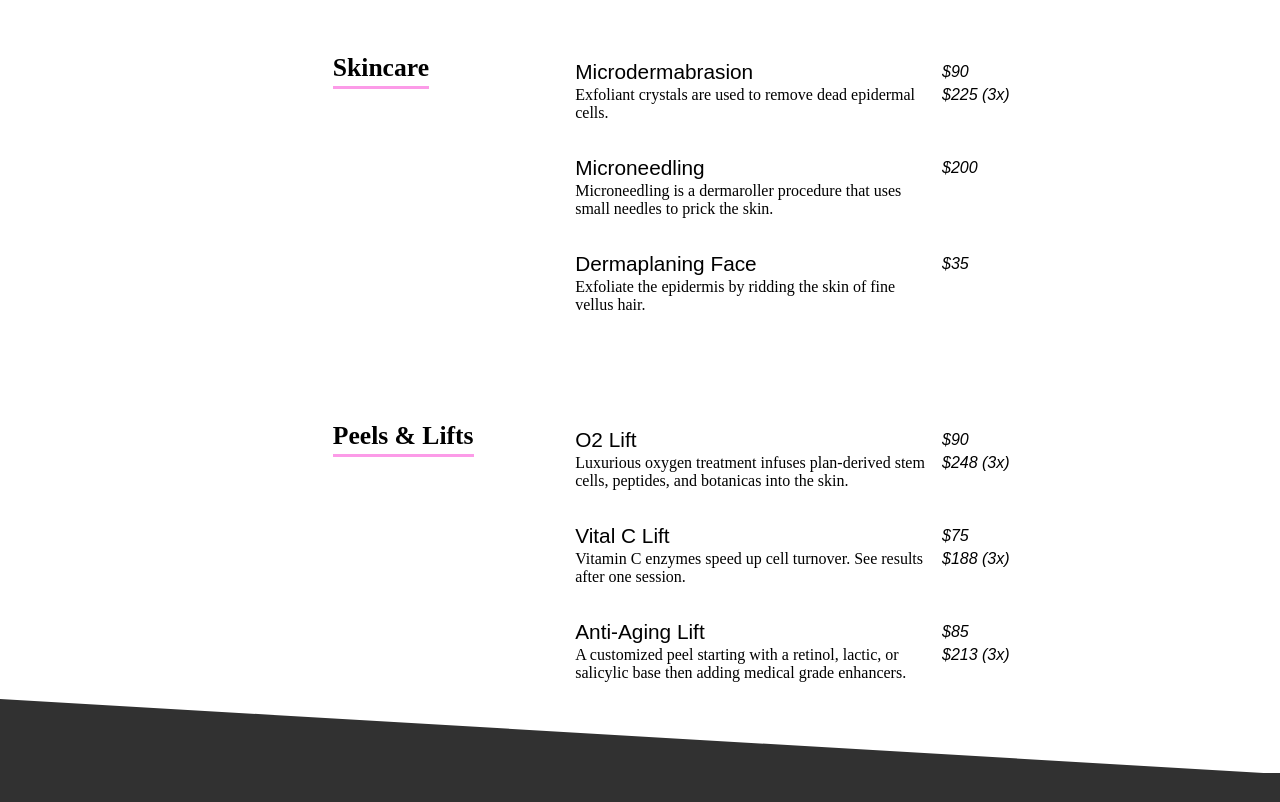
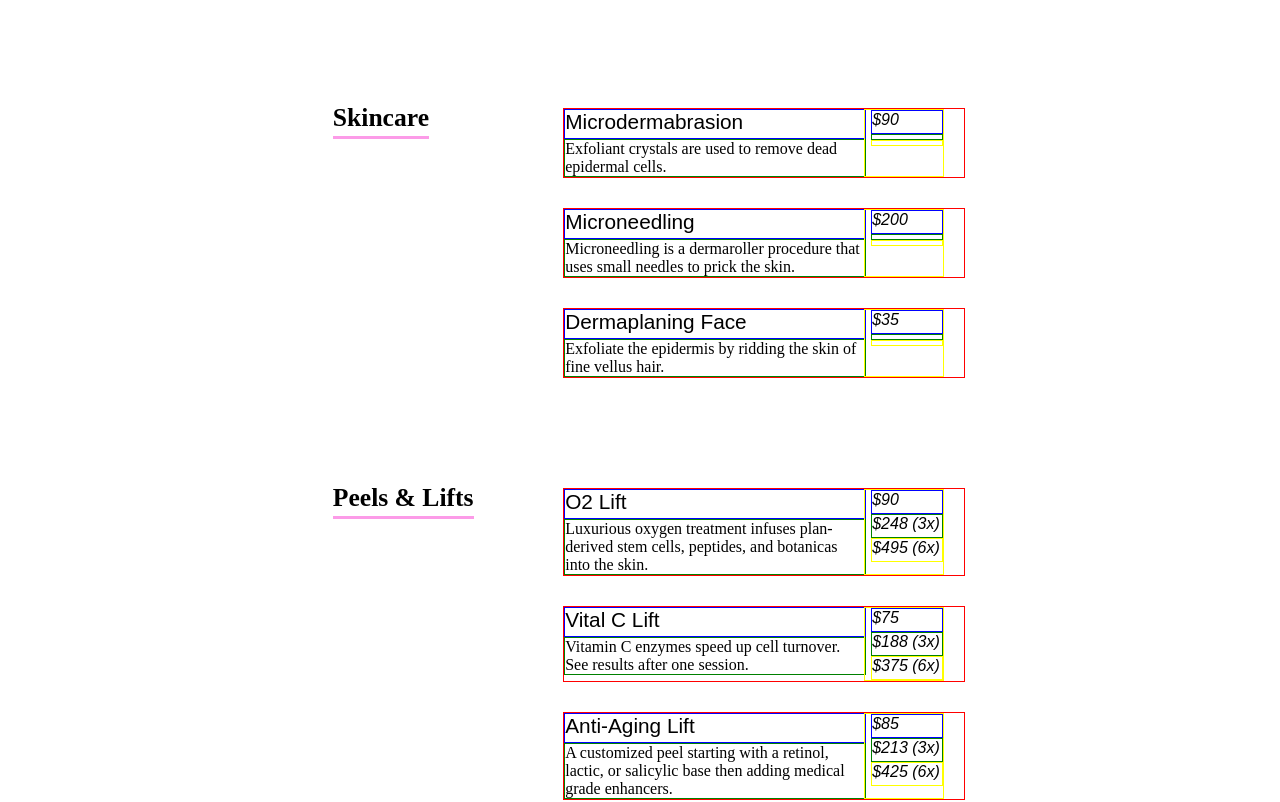
Before and after one commit to ZaneMeroff/sw_electrolysis_react, a React (Create React App) app: page / in a window 1280 px wide. Shown: the part 1318-2120 px from the top of the page. Built offline with nearby package versions, Linux system fonts and the light colour scheme; a web font is replaced by a local one.

Commit message:
feat(SpaMenu.js): create divs for menu items

```diff
--- a/src/components/SpaMenu/SpaMenu.css
+++ b/src/components/SpaMenu/SpaMenu.css
@@ -43,6 +43,7 @@
 
 .menu-item-title {
   font-size: 130%;
+  padding-bottom: 4px;
   width: 400px;
 }
 
@@ -52,10 +53,7 @@
 
 .menu-item-price {
   min-width: 70px;
-}
-
-.menu-item-pkg-price {
-  vertical-align: top;
+  padding-bottom: 4px;
 }
 
 table, tr, td {
--- a/src/components/SpaMenu/SpaMenu.js
+++ b/src/components/SpaMenu/SpaMenu.js
@@ -27,18 +27,31 @@ export const SpaMenu = () => {
                 {
                   menu[section].map((item, index) => {
                     return (
-                      <table key={index} className='menu-item-container'>
-                        <tbody>
-                          <tr>
-                            <td className='menu-item-title'>{item.name}</td>
-                            <td className='menu-item-price'><i>${item.price}</i></td>
-                          </tr>
-                          <tr>
-                            <td className='menu-item-desc'>{item.desc}</td>
-                            <td className='menu-item-pkg-price'><i>{ item.pkgPrice }</i></td>
-                          </tr>
-                        </tbody>
-                      </table>
+
+                      <div key={index} className='menu-item-container' style={{ display: 'flex', height: 'auto', width: '400px', border: '1px solid red' }}>
+                        <div style={{ display: 'flex', flexDirection: 'column', width: '300px'}}>
+                          <div className='menu-item-title' style={{ height: 'auto', width: '100%', border: '1px solid blue' }}>{item.name}</div>
+                          <div className='menu-item-desc' style={{ height: 'auto', width: '100%', border: '1px solid green' }}>{item.desc}</div>
+                        </div>
+                        <div style={{ display: 'flex', flexDirection: 'column', paddingLeft: '6px', border: '1px solid yellow' }}>
+                          <div className='menu-item-price' style={{ height: 'auto', border: '1px solid blue' }}><i>${item.price}</i></div>
+                          <div className='menu-item-price' style={{ height: 'auto', border: '1px solid green' }}><i>{ item.pkg1Price }</i></div>
+                          <div className='menu-item-price' style={{ height: 'auto', border: '1px solid yellow' }}><i>{ item.pkg2Price }</i></div>
+                        </div>
+                      </div>
+
+                      // <table key={index} className='menu-item-container'>
+                      //   <tbody>
+                      //     <tr>
+                      //       <td className='menu-item-title'>{item.name}</td>
+                      //       <td className='menu-item-price'><i>${item.price}</i></td>
+                      //     </tr>
+                      //     <tr>
+                      //       <td className='menu-item-desc'>{item.desc}</td>
+                      //       <td className='menu-item-pkg-price'><i>{ item.pkg1Price }</i></td>
+                      //     </tr>
+                      //   </tbody>
+                      // </table>
                     )
                   })
                 }
--- a/src/spaMenuData.js
+++ b/src/spaMenuData.js
@@ -29,19 +29,22 @@ export const spaMenuData = {
       name: 'O2 Lift',
       desc: 'Luxurious oxygen treatment infuses plan-derived stem cells, peptides, and botanicas into the skin.',
       price: 90,
-      pkgPrice: '$248 (3x)'
+      pkg1Price: '$248 (3x)',
+      pkg2Price: '$495 (6x)'
     },
     {
       name: 'Vital C Lift',
       desc: 'Vitamin C enzymes speed up cell turnover. See results after one session.',
       price: 75,
-      pkgPrice: '$188 (3x)'
+      pkg1Price: '$188 (3x)',
+      pkg2Price: '$375 (6x)'
     },
     {
       name: 'Anti-Aging Lift',
       desc: 'A customized peel starting with a retinol, lactic, or salicylic base then adding medical grade enhancers.',
       price: 85,
-      pkgPrice: '$213 (3x)'
+      pkg1Price: '$213 (3x)',
+      pkg2Price: '$425 (6x)'
     },
   ],
 }
```
